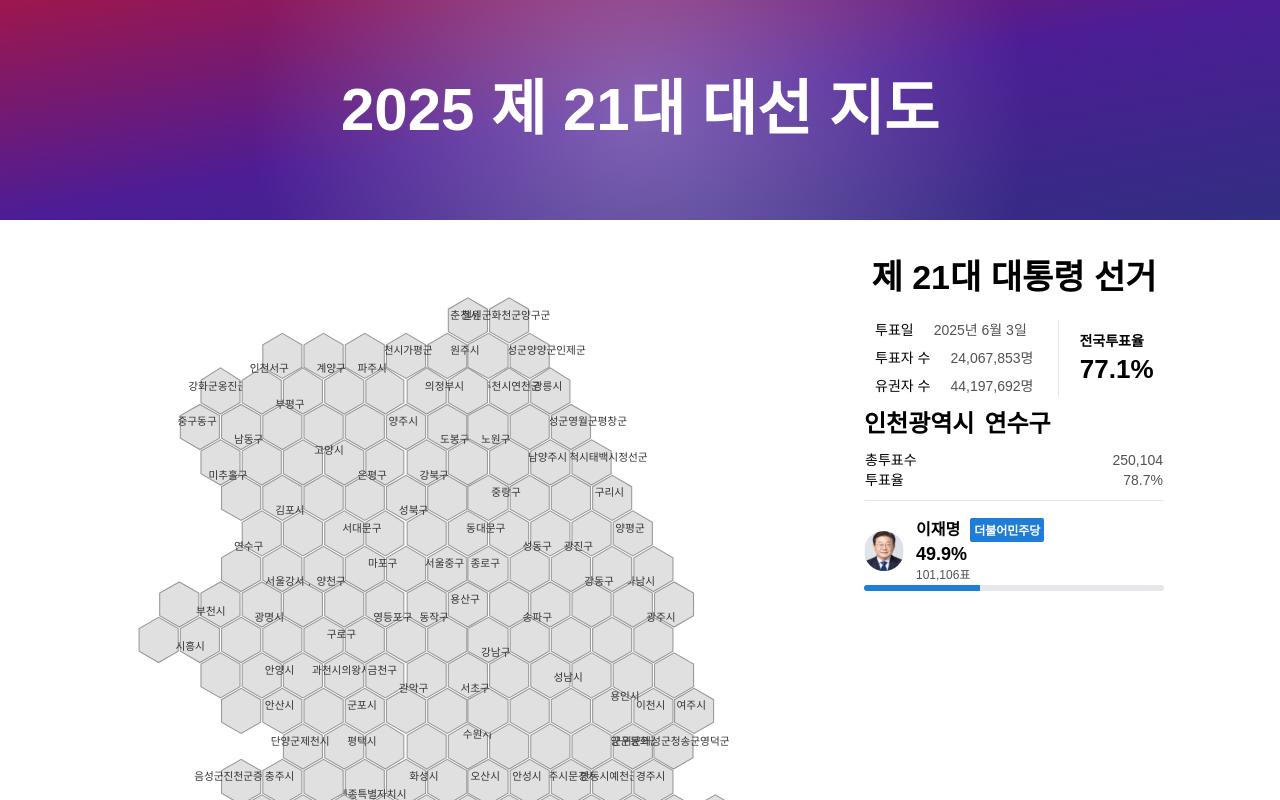
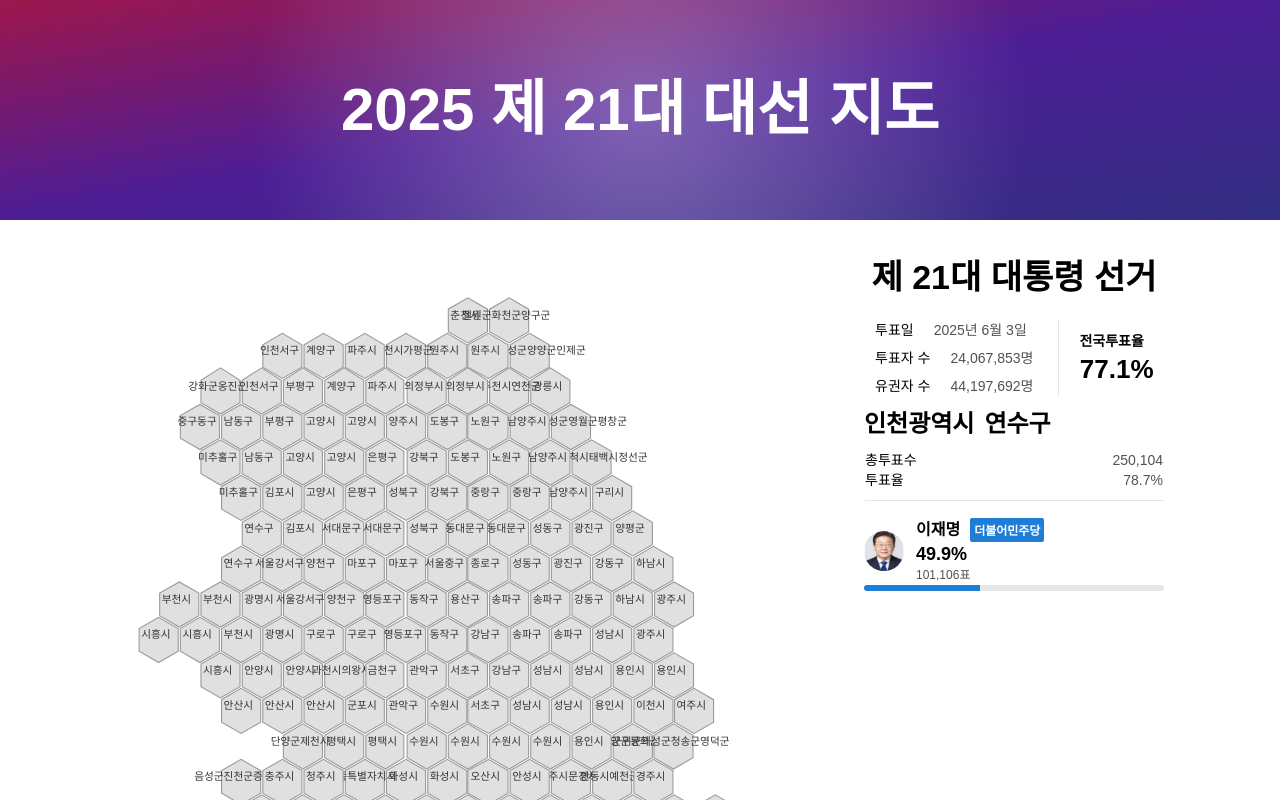
Before and after one commit to DevONew/vote2025, a Next.js app: page / in a window 1280 px wide. Shown: the top 800 px of the page. Built offline with nearby package versions, Linux system fonts and the light colour scheme.

Commit message:
좌표id 수정

```diff
--- a/src/app/components/catogram/CatogramRegion.tsx
+++ b/src/app/components/catogram/CatogramRegion.tsx
@@ -2,24 +2,13 @@
 import React from 'react';
 import { regions } from '@/constants/regions';
 
-function getCentroid(pointsStr: string){
+function getCentroid(pointsStr: string) {
   const coords = pointsStr.trim().split(' ').map(Number);
-    const xs = coords.filter((_,i) => i %2 === 0);
-    const ys = coords.filter((_,i) => i %2 === 1);
+  const xs = coords.filter((_, i) => i % 2 === 0);
+  const ys = coords.filter((_, i) => i % 2 === 1);
 
-    const centerX = xs.reduce((a, b) => a+b, 0 )/ xs.length;
-    const centerY = ys.reduce((a, b) => a+b, 0 )/ ys.length;
-
-    return {centerX, centerY};
-}
-
-
-function getCentroidForRegion(polygons: string[]) {
-  const centers = polygons.map(getCentroid);
-  const total = centers.length;
-
-  const centerX = centers.reduce((sum, c) => sum + c.centerX, 0) / total;
-  const centerY = centers.reduce((sum, c) => sum + c.centerY, 0) / total;
+  const centerX = xs.reduce((a, b) => a + b, 0) / xs.length;
+  const centerY = ys.reduce((a, b) => a + b, 0) / ys.length;
 
   return { centerX, centerY };
 }
@@ -31,22 +20,19 @@ const CartogramRegion = () => {
       xmlns="http://www.w3.org/2000/svg"
       className="w-full h-auto"
     >
-      {regions.map((region) => {
-        const { centerX, centerY } = getCentroidForRegion(region.polygons);
+      {regions.map((region) => (
+        <g key={region.id} id={region.id}>
+          {region.polygons.map((points, idx) => {
+            const { centerX, centerY } = getCentroid(points);
 
             return (
-          <g key={region.id} id={region.id}>
-            {region.polygons.map((points, idx) => (
+              <g key={`${region.id}-${idx}`}>
                 <polygon
-                key={idx}
                   points={points}
                   fill="#e0e0e0"
                   stroke="#999"
                   strokeWidth={1}
                 />
-            ))}
-
-            {/* 지역 이름 표시 */}
                 <text
                   x={centerX}
                   y={centerY}
@@ -60,6 +46,8 @@ const CartogramRegion = () => {
               </g>
             );
           })}
+        </g>
+      ))}
     </svg>
   );
 };
```
Lines whose indentation alone changed are shown as unchanged.
